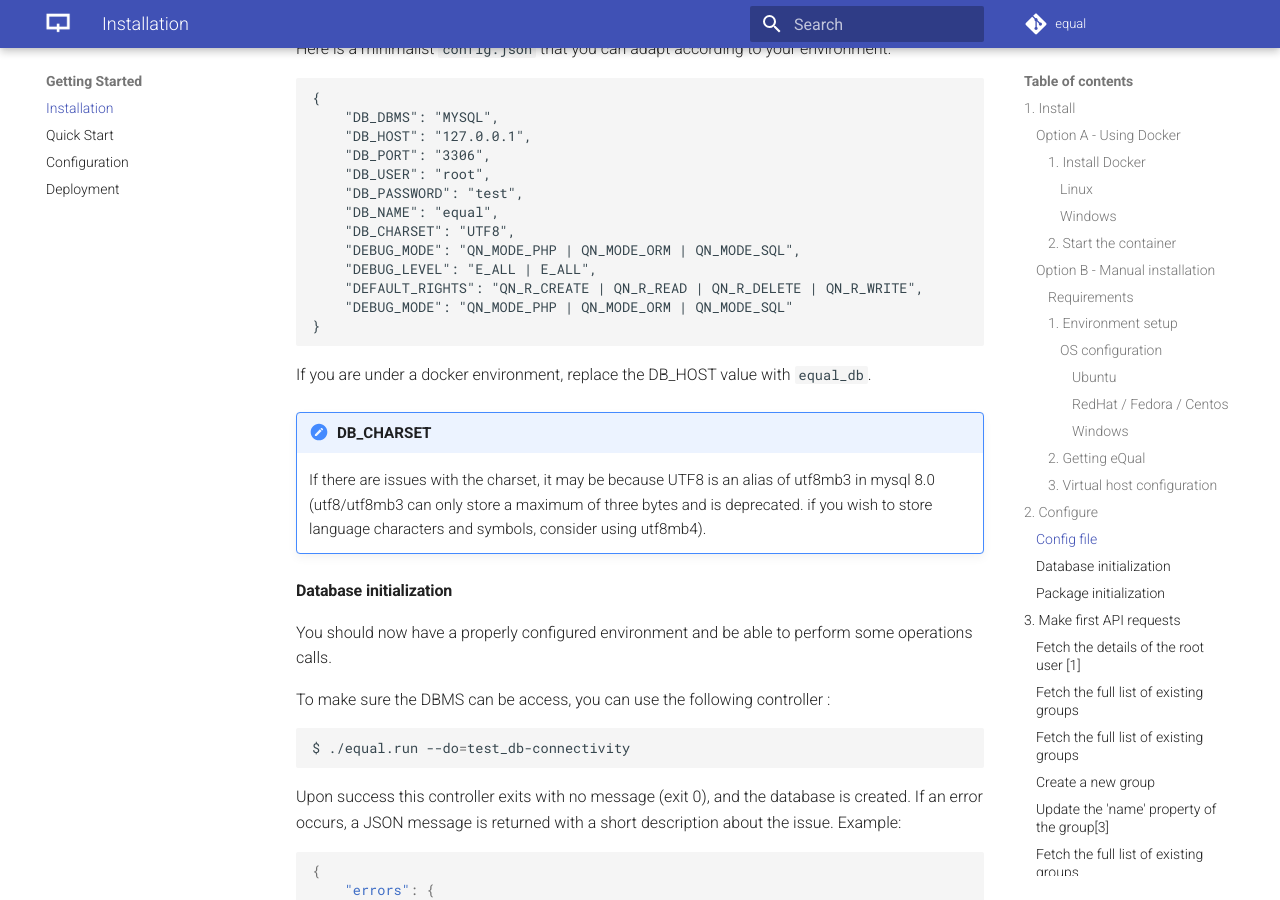
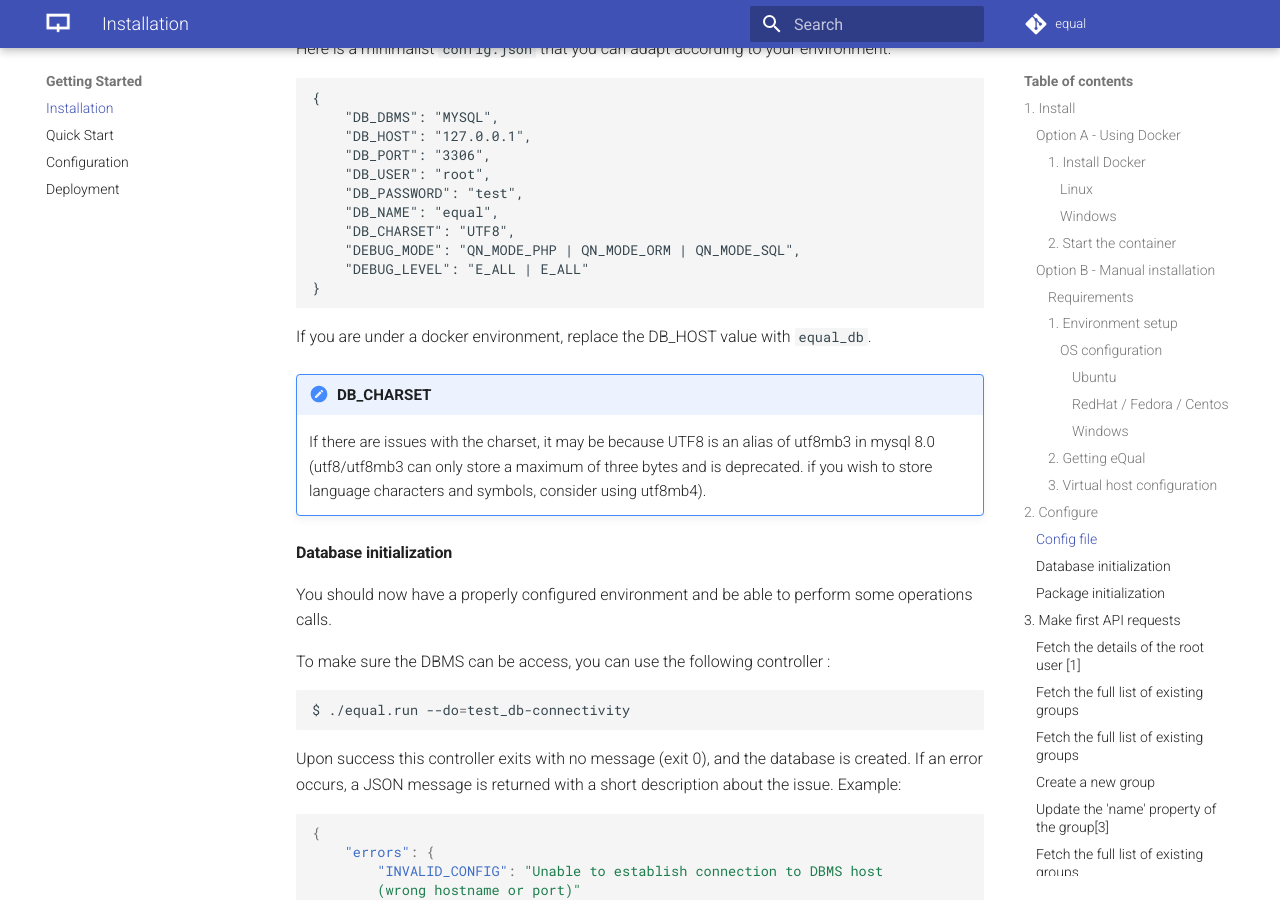
Before and after one commit to equalframework/equal-doc, an MkDocs documentation site: the page built from docs/getting-started/installation.md, in a window 1280 px wide and 900 px high, scrolled down 4803 px. Built offline with MkDocs 1.6.1 and Material for MkDocs 9.7.7, drawn with Linux system fonts in a browser that asks for light colours; comment, search, counter and statistics services are not loaded; the version menu is left out.

Commit message:
updates  installation.md

````diff
--- a/docs/getting-started/installation.md
+++ b/docs/getting-started/installation.md
@@ -237,9 +237,7 @@ Here is a minimalist `config.json` that you can adapt according to your environm
     "DB_NAME": "equal",
     "DB_CHARSET": "UTF8",
     "DEBUG_MODE": "QN_MODE_PHP | QN_MODE_ORM | QN_MODE_SQL",
-    "DEBUG_LEVEL": "E_ALL | E_ALL",
-    "DEFAULT_RIGHTS": "QN_R_CREATE | QN_R_READ | QN_R_DELETE | QN_R_WRITE",
-    "DEBUG_MODE": "QN_MODE_PHP | QN_MODE_ORM | QN_MODE_SQL"
+    "DEBUG_LEVEL": "E_ALL | E_ALL"
 }
 ```
 
````
